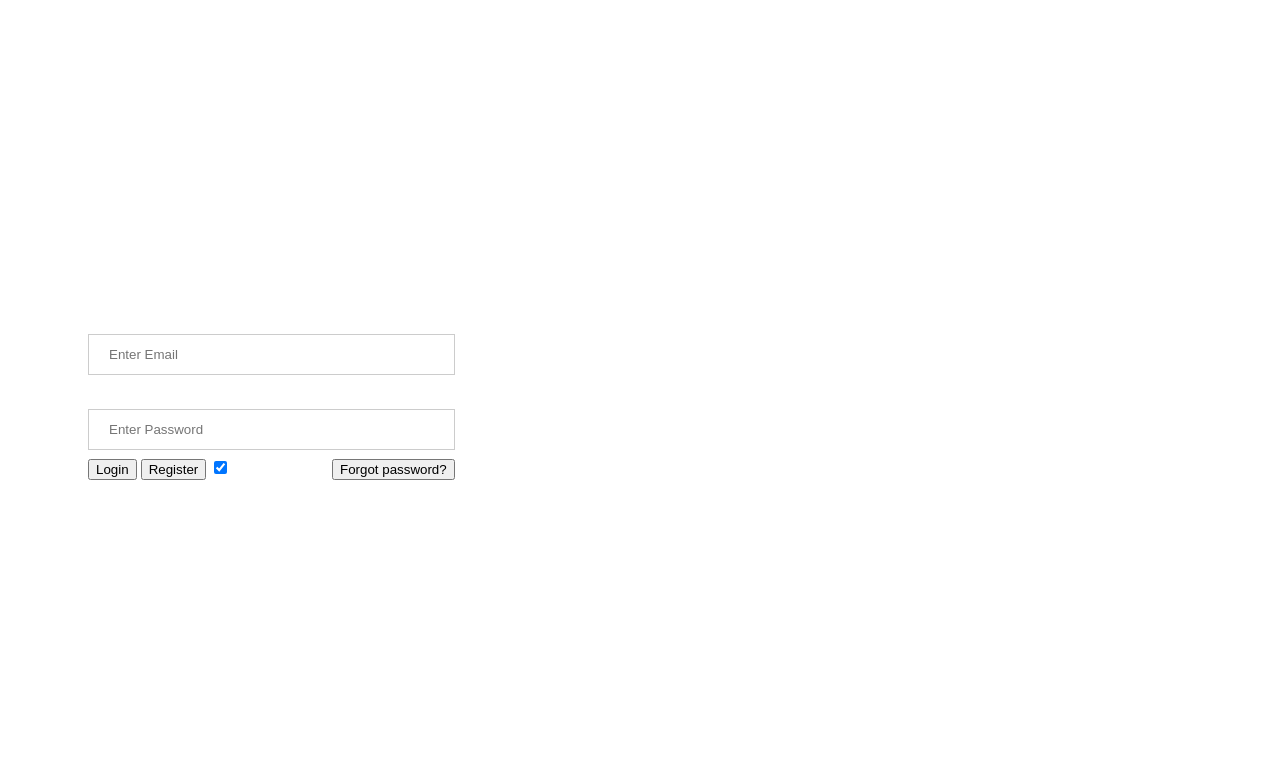
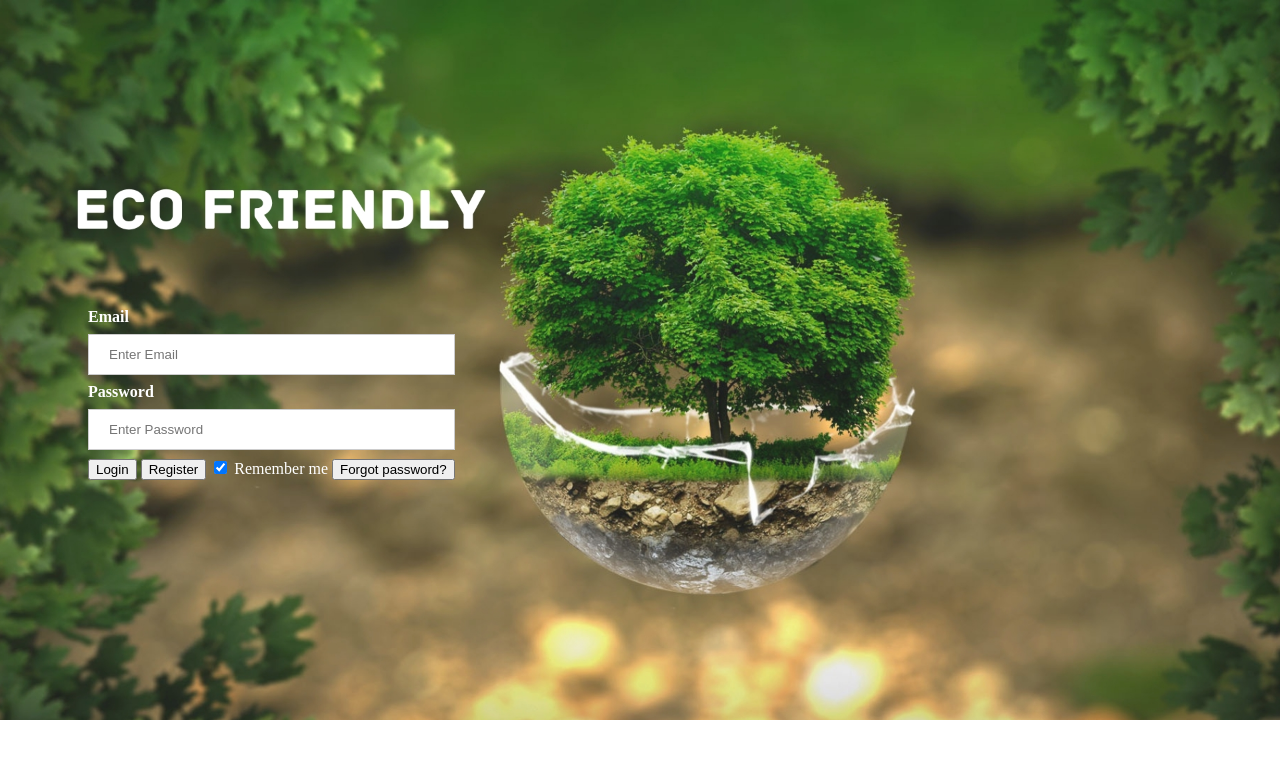
Before and after one commit to iSwaYy/BSIS3A-RECYCLE, a plain HTML site: page index.html in a window 1280 px wide. Drawn offline with Linux system fonts and the light colour scheme.

Commit message:
style.css

```diff
--- a/style.css
+++ b/style.css
@@ -1,6 +1,6 @@
 body {
   display: flex;
-  background-image: url('bg.jfif');
+  background-image: url('bg.jpg');
   background-repeat: no-repeat;
   background-size: cover;
   top: 0;
```
